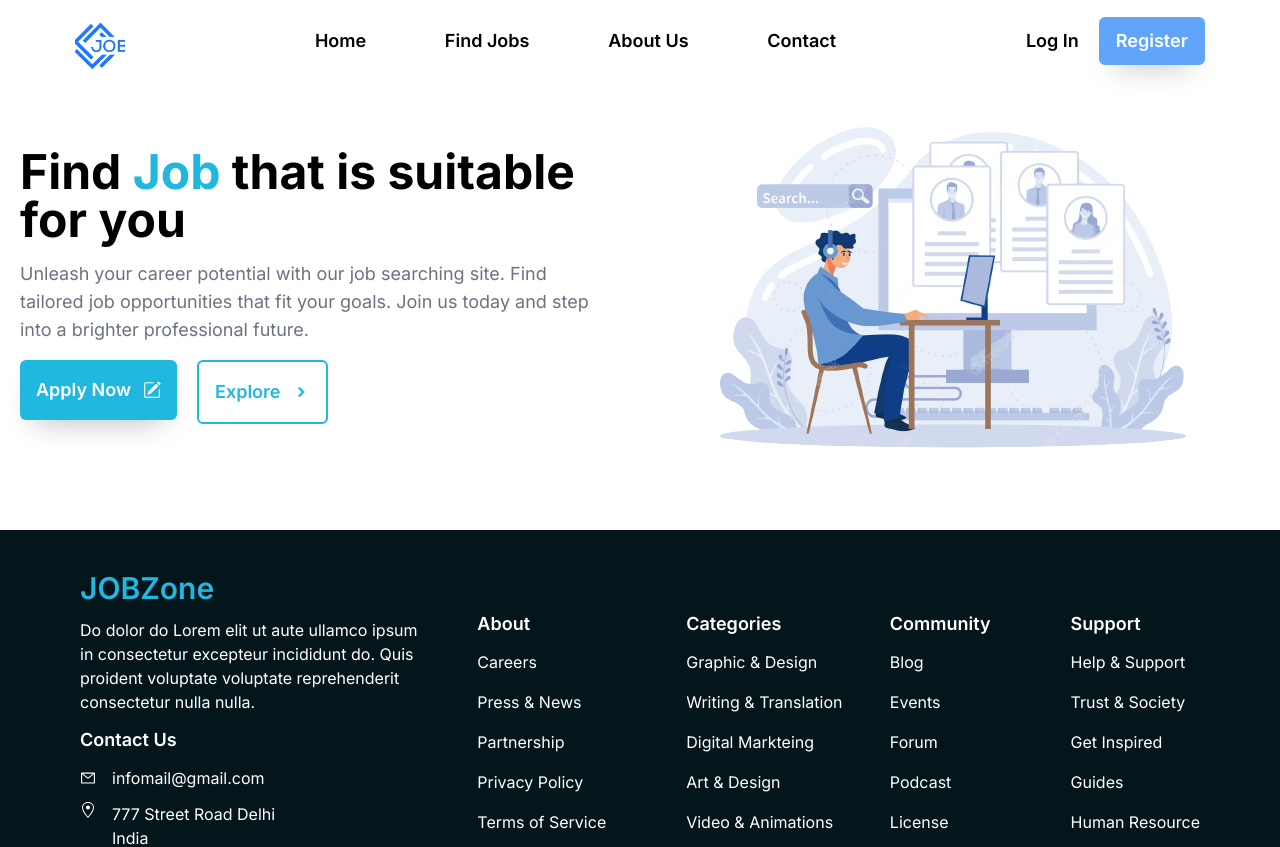
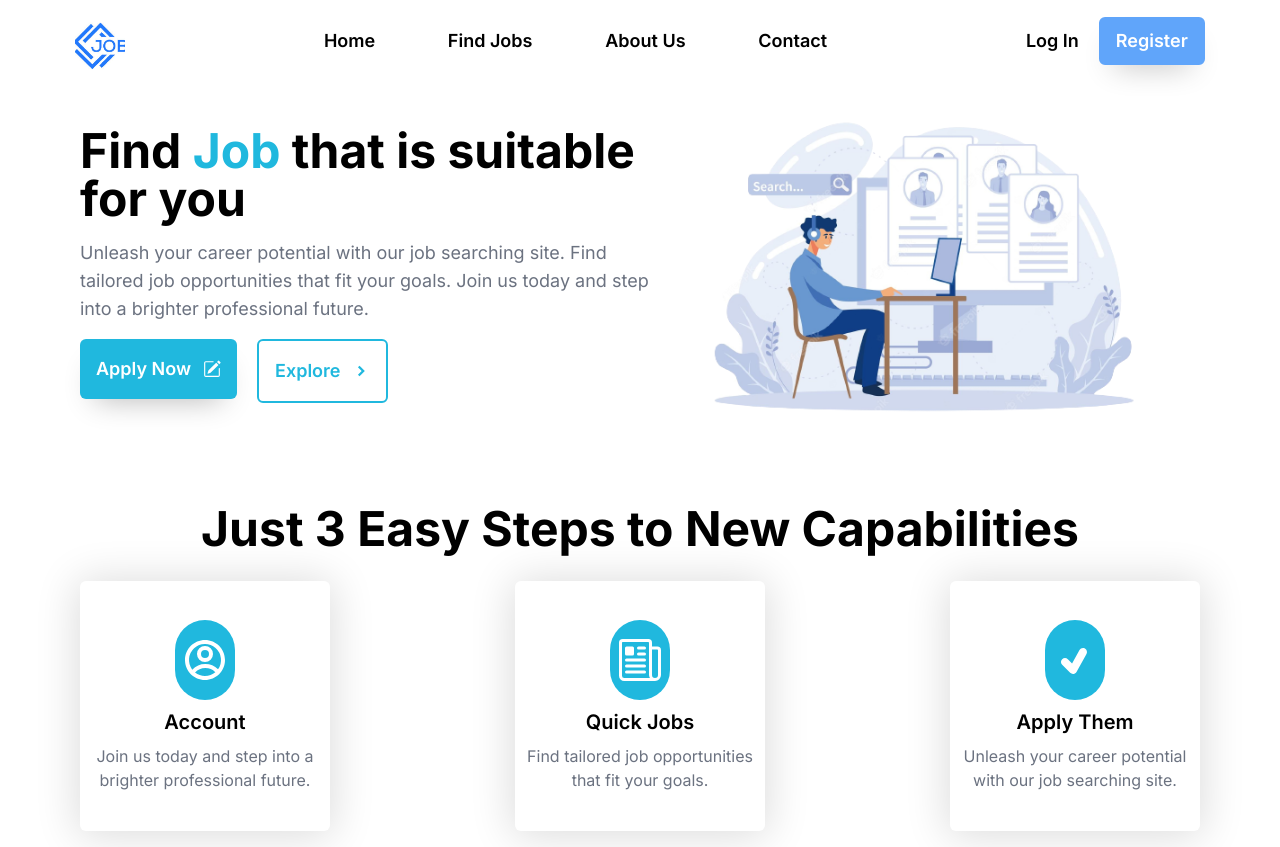
Before and after one commit to MohdFahad1/jobpedia, a Next.js app: page / in a window 1280 px wide. Shown: the top 847 px of the page. Built offline with nearby package versions, Linux system fonts and the light colour scheme.

Commit message:
Home Page section 2 & hero section bugs fixed

```diff
--- /dev/null
+++ b/components/Home/Apply/Apply.js
@@ -0,0 +1,39 @@
+import React from 'react';
+import { RiAccountCircleLine } from 'react-icons/ri';
+import { TiTick } from 'react-icons/ti';
+import { IoNewspaperOutline } from 'react-icons/io5';
+
+const Apply = () => {
+  return (
+    <section className="px-5 my-10 md:my-14 lg:px-20 ">
+      <div>
+        <h1 className="text-3xl font-bold text-center mb-7 md:text-4xl lg:text-5xl">Just 3 Easy Steps to New Capabilities</h1>
+      </div>
+      <div className="flex flex-col gap-10 justify-between items-center md:flex-row lg:flex-row lg:gap-0">
+        <div className="flex flex-col gap-2 justify-center items-center text-center p-3 w-[250px] h-[250px] shadow-[0px_2px_43px_3px_#00000024] rounded-md">
+            <div  className="text-5xl bg-[#20B8DE] text-white rounded-full h-[80px] w-[60px] flex justify-center items-center">
+                <RiAccountCircleLine />
+            </div>
+            <h1 className="text-xl font-semibold">Account</h1>
+            <p className="text-gray-500">Join us today and step into a brighter professional future.</p>
+        </div>
+        <div className="flex flex-col gap-2 justify-center items-center text-center p-3 w-[250px] h-[250px] shadow-[0px_2px_43px_3px_#00000024] rounded-md">
+            <div  className="text-5xl bg-[#20B8DE] text-white rounded-full h-[80px] w-[60px] flex justify-center items-center">
+                <IoNewspaperOutline />
+            </div>
+            <h1 className="text-xl font-semibold">Quick Jobs</h1>
+            <p className="text-gray-500">Find tailored job opportunities that fit your goals.</p>
+        </div>
+        <div className="flex flex-col gap-2 justify-center items-center text-center p-3 w-[250px] h-[250px] shadow-[0px_2px_43px_3px_#00000024] rounded-md">
+            <div  className="text-5xl bg-[#20B8DE] text-white rounded-full h-[80px] w-[60px] flex justify-center items-center">
+                <TiTick />
+            </div>
+            <h1 className="text-xl font-semibold">Apply Them</h1>
+            <p className="text-gray-500">Unleash your career potential with our job searching site.</p>
+        </div>
+      </div>
+    </section>
+  );
+};
+
+export default Apply;
--- a/components/Home/Hero.js
+++ b/components/Home/Hero/Hero.js
@@ -1,14 +1,14 @@
 import Image from 'next/image';
 import React from 'react';
-import hero from '../../assets/hero.png';
+import hero from '../../../assets/hero.png';
 import { BiSolidChevronRight } from 'react-icons/bi'
 import { BsPencilSquare } from 'react-icons/bs'
 const Hero = () => {
     return (
-        <section className="flex justify-between items-center px-0 mt-10 mb-10 lg:mt-0 lg:px-5">
-            <div className="text-center lg:text-left">
+        <section className="flex justify-between items-center px-0 mt-10 mb-10 md:justify-center lg:mt-0 lg:px-20 lg:justify-normal">
+            <div className="text-center md:flex md:flex-col md:items-center lg:text-left lg:justify-normal lg:items-start">
                 <h1 className="text-4xl font-bold w-auto lg:w-[570px] lg:text-5xl">Find <span className="text-[#20B8DE]">Job</span> that is suitable for you</h1>
-                <p className="my-4 text-lg text-gray-500 w-auto lg:w-[570px]">
+                <p className="my-4 text-lg text-gray-500 w-auto md:w-[570px] lg:w-[570px]">
                     Unleash your career potential with our job searching site. Find tailored job opportunities that fit your goals. Join us today and step into a brighter professional future.</p>
                 <div className="flex gap-5 justify-center items-center lg:justify-normal lg:items-start">
                     <button className="flex items-center gap-3 bg-[#20B8DE] text-white rounded-md p-4 font-semibold text-lg shadow-[0_15px_30px_-15px_rgba(0,0,0,0.3)]  duration-300 hover:shadow-[0_15px_30px_-10px_rgba(0,0,0,0.3)] hover:bg-[#19849f]">Apply Now <BsPencilSquare /></button>
@@ -17,7 +17,6 @@ const Hero = () => {
             </div>
             <div>
                 <Image src={hero} alt="bg" className="lg:block hidden" />
-                {/* <LottieAnimation /> */}
             </div>
         </section>
     )
--- a/components/Navbar/Navbar.js
+++ b/components/Navbar/Navbar.js
@@ -14,7 +14,7 @@ const Navbar = () => {
       <Link href="/">
         <Image src={logo} alt="logo" className="object-cover bg-transparent h-[50px] w-[50px] mt-2" />
       </Link>
-      <ul className={`lg:static lg:flex lg:flex-row lg:gap-0 lg:justify-around lg:w-[600px] ${isOpen ? "block" : "hidden"} w-auto top-24 left-5 flex flex-col gap-6 absolute`}>
+      <ul className={`lg:static lg:flex lg:flex-row lg:gap-0 lg:justify-around lg:w-[600px] ${isOpen ? "block" : "hidden"} w-auto top-20 right-4 p-3 flex flex-col gap-6 absolute bg-white lg:shadow-none shadow-[0px_4px_16px_rgba(17,17,26,0.1),_0px_8px_24px_rgba(17,17,26,0.1),_0px_16px_56px_rgba(17,17,26,0.1)]`}>
         <Link href="/"><li className="hover:text-blue-400 duration-300">Home</li></Link>
         <Link href="/search"><li className="hover:text-blue-400 duration-300">Find Jobs</li></Link>
         <Link href="/about"><li className="hover:text-blue-400 duration-300">About Us</li></Link>
--- a/src/app/page.js
+++ b/src/app/page.js
@@ -1,9 +1,12 @@
-import Hero from "../../components/Home/Hero";
+import Apply from "../../components/Home/Apply/Apply";
+import Hero from "../../components/Home/Hero/Hero";
+
 
 export default function Home() {
   return (
     <main>
-    <Hero />
+      <Hero />
+      <Apply />
     </main>
   )
 }
```
